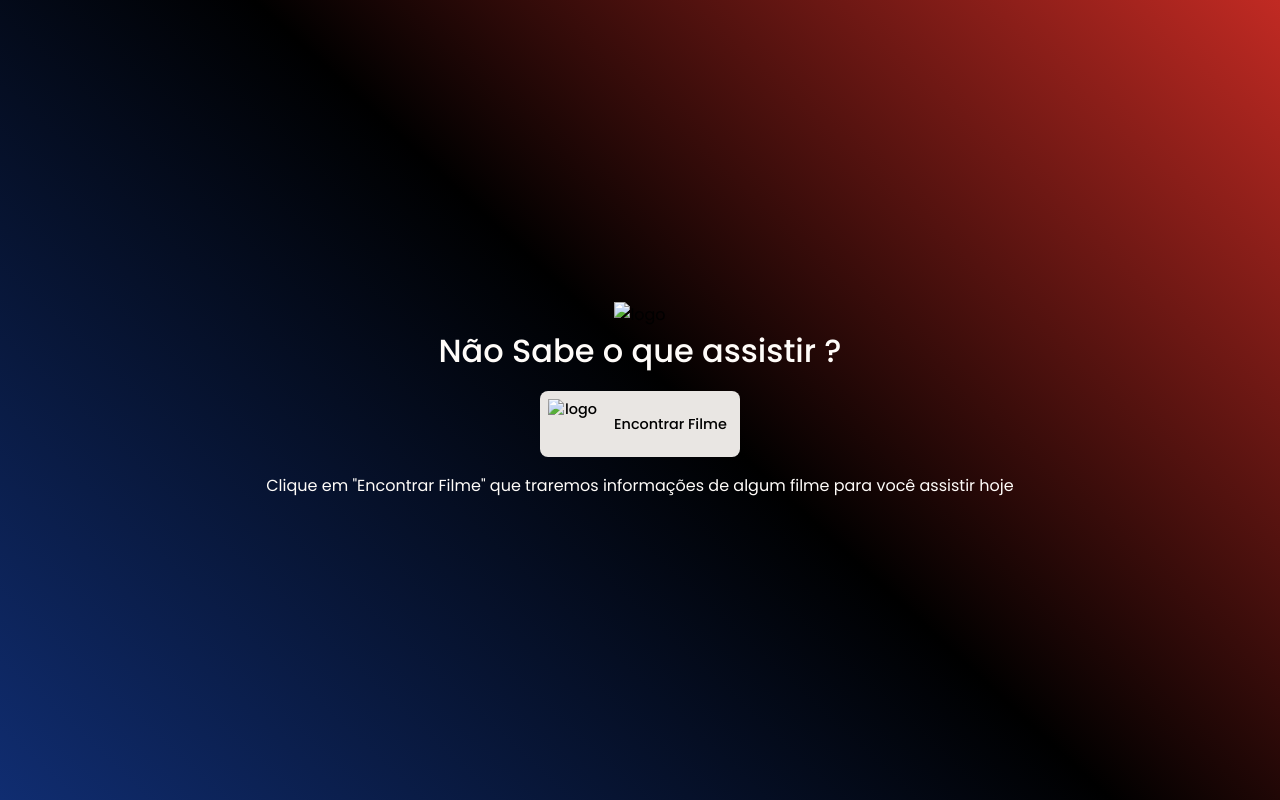
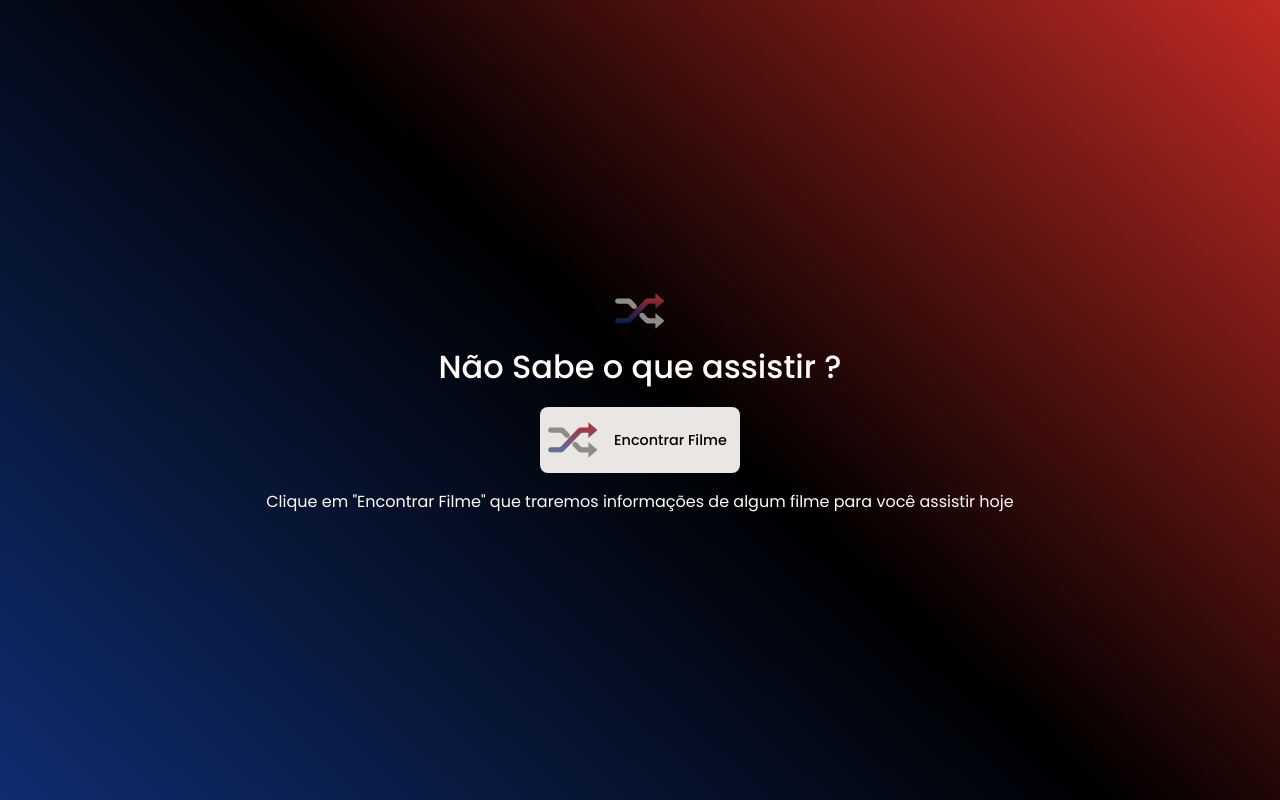
Before and after one commit to LuskarDev/RocketFlix, a plain HTML site: page index.html in a window 1280 px wide. Drawn offline with Linux system fonts and the light colour scheme; the site is published under a folder, as on GitHub Pages, so addresses that start at the root find nothing.

Commit message:
Update index.html

```diff
--- a/index.html
+++ b/index.html
@@ -13,7 +13,7 @@
 <body>
 
     <section id="section">
-        <div class="logo"><img src="/images/logo.svg" alt="logo"></div>
+        <div class="logo"><img src="images/logo.svg" alt="logo"></div>
         <h2>Não Sabe o que assistir ?</h2>
 
         <div class="c-movie">
@@ -26,7 +26,7 @@
             </div>
         </div>
 
-        <button onclick="getMovies(API_URL)"><img src="/images/logo.svg" alt="logo"> Encontrar Filme</button>
+        <button onclick="getMovies(API_URL)"><img src="images/logo.svg" alt="logo"> Encontrar Filme</button>
         <p>Clique em "Encontrar Filme" que traremos informações de algum filme para você assistir hoje</p>
     </section>
 
```
